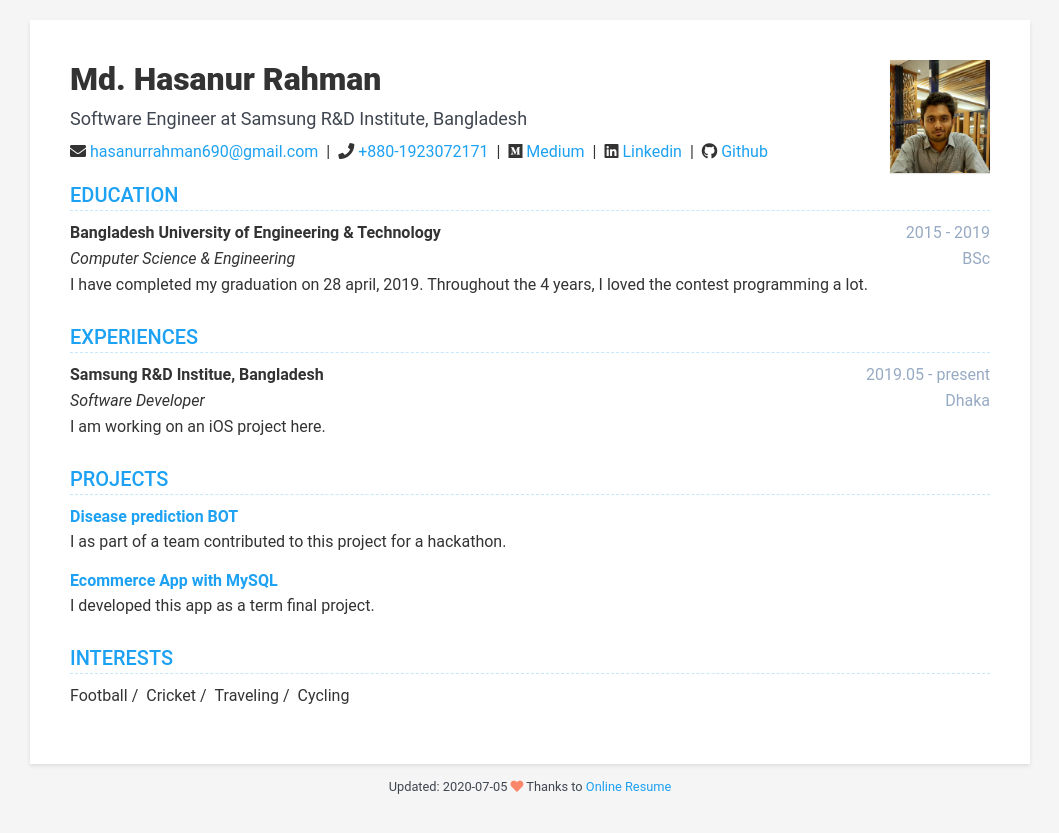
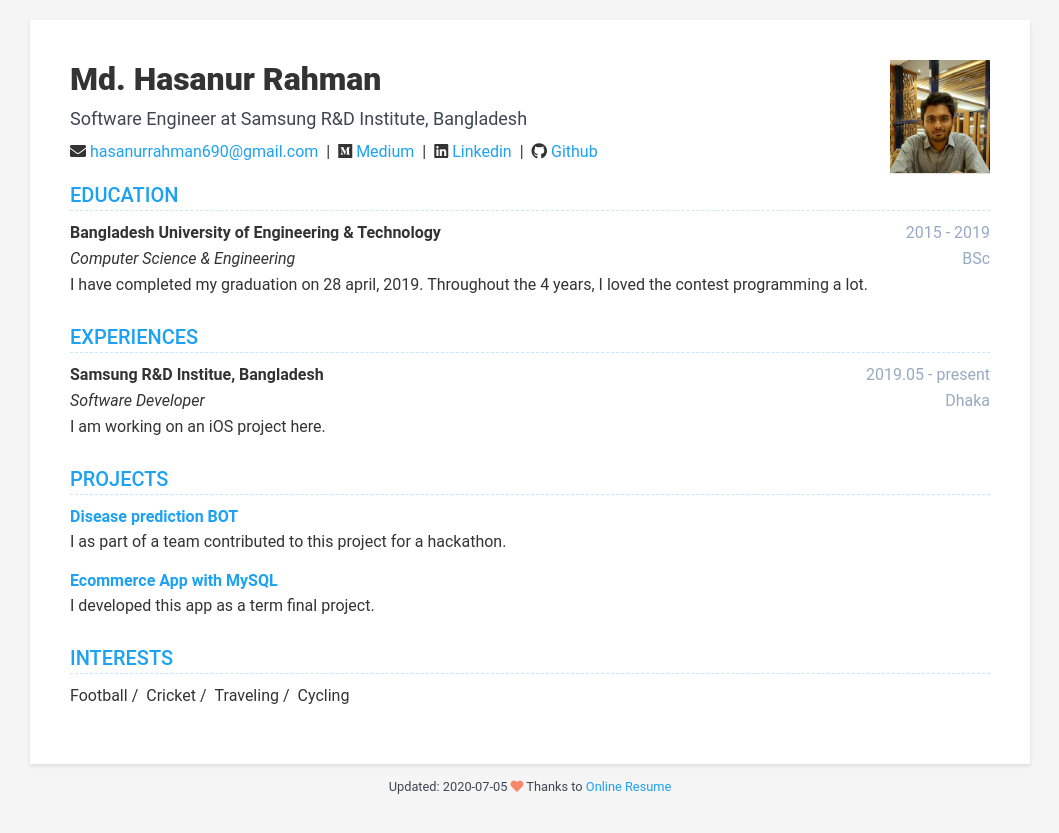
Before and after one commit to umma-salma/hasanur-rahman.github.io, a Jekyll site: the page built from index.html, in a window 1280 px wide. Shown: the top 833 px of the page, without its empty margins (110-1169 px from the left). Built offline with Jekyll 4.4.1, drawn with Linux system fonts in a browser that asks for light colours; nearby versions of some CDN libraries.

Commit message:
removed phone number

```diff
--- a/_data/data.yml
+++ b/_data/data.yml
@@ -7,7 +7,7 @@
 
 contact:
   email: hasanurrahman690@gmail.com
-  phone: +880-1923072171
+  phone:
   whatsapp:
   telegram:
   website:
```
